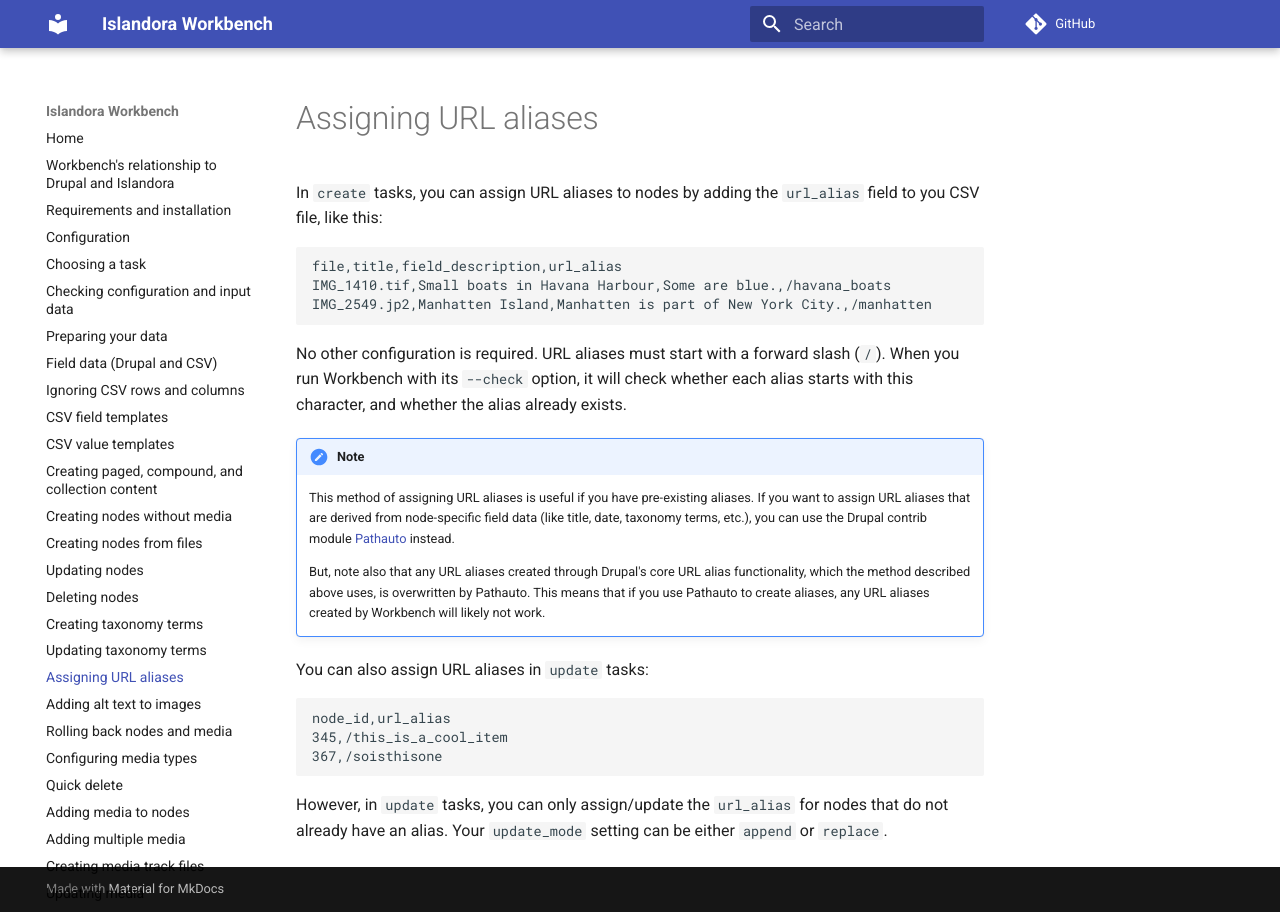
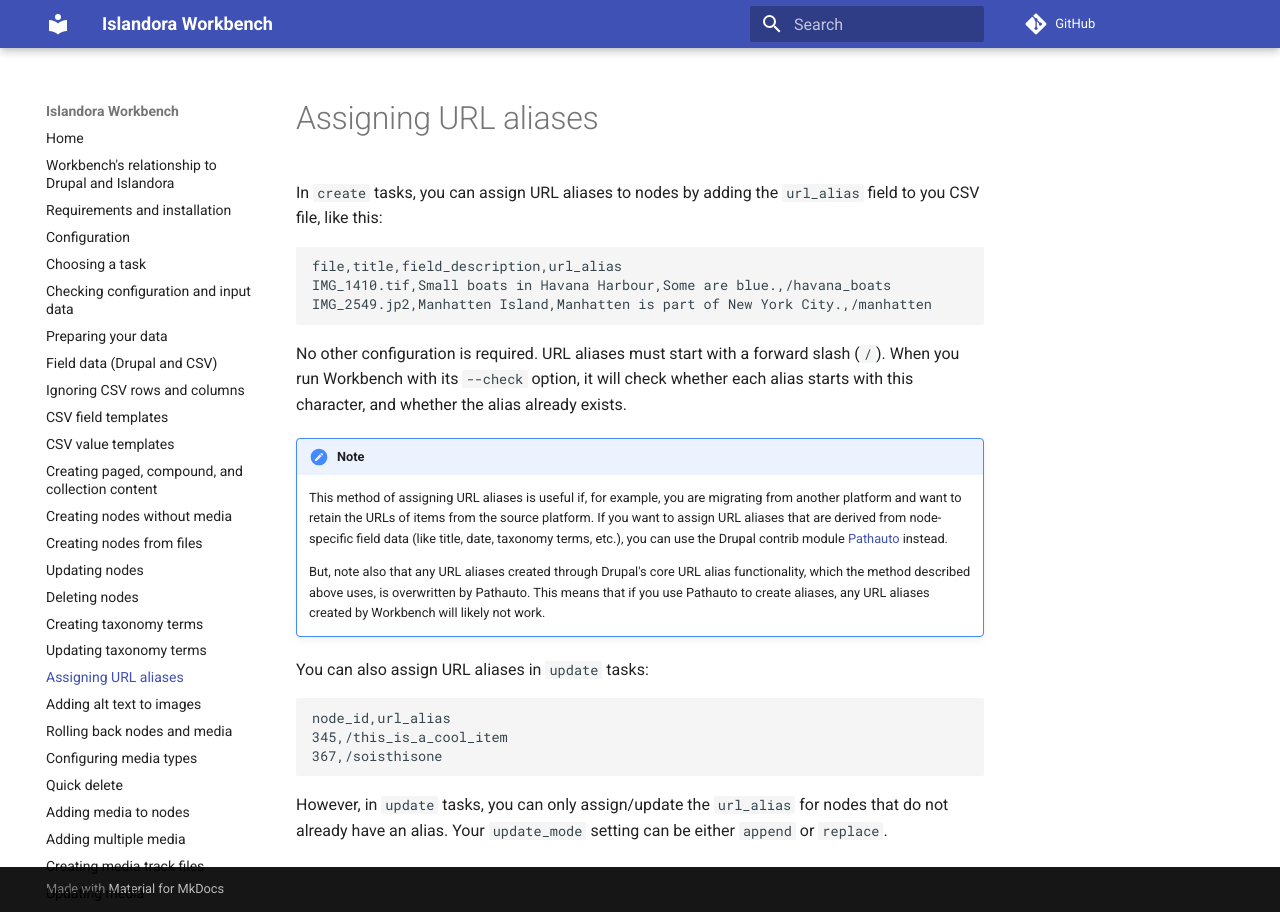
Before and after one commit to mjordan/islandora_workbench_docs, an MkDocs documentation site: the page built from docs/aliases.md, in a window 1280 px wide. Built offline with MkDocs 1.6.1 and Material for MkDocs 9.7.7, drawn with Linux system fonts in a browser that asks for light colours; comment, search, counter and statistics services are not loaded.

Commit message:
Updated changelog and docs on assigning URL aliases.

```diff
--- a/docs/aliases.md
+++ b/docs/aliases.md
@@ -9,7 +9,7 @@ IMG_2549.jp2,Manhatten Island,Manhatten is part of New York City.,/manhatten
 No other configuration is required. URL aliases must start with a forward slash (`/`). When you run Workbench with its `--check` option, it will check whether each alias starts with this character, and whether the alias already exists.
 
 !!! note
-    This method of assigning URL aliases is useful if you have pre-existing aliases. If you want to assign URL aliases that are derived from node-specific field data (like title, date, taxonomy terms, etc.), you can use the Drupal contrib module [Pathauto](https://www.drupal.org/project/pathauto) instead.
+    This method of assigning URL aliases is useful if, for example, you are migrating from another platform and want to retain the URLs of items from the source platform. If you want to assign URL aliases that are derived from node-specific field data (like title, date, taxonomy terms, etc.), you can use the Drupal contrib module [Pathauto](https://www.drupal.org/project/pathauto) instead.
 
     But, note also that any URL aliases created through Drupal's core URL alias functionality, which the method described above uses, is overwritten by Pathauto. This means that if you use Pathauto to create aliases, any URL aliases created by Workbench will likely not work.
 
```
Also changed, not shown: docs/changelog.md (+2 -0 lines).
